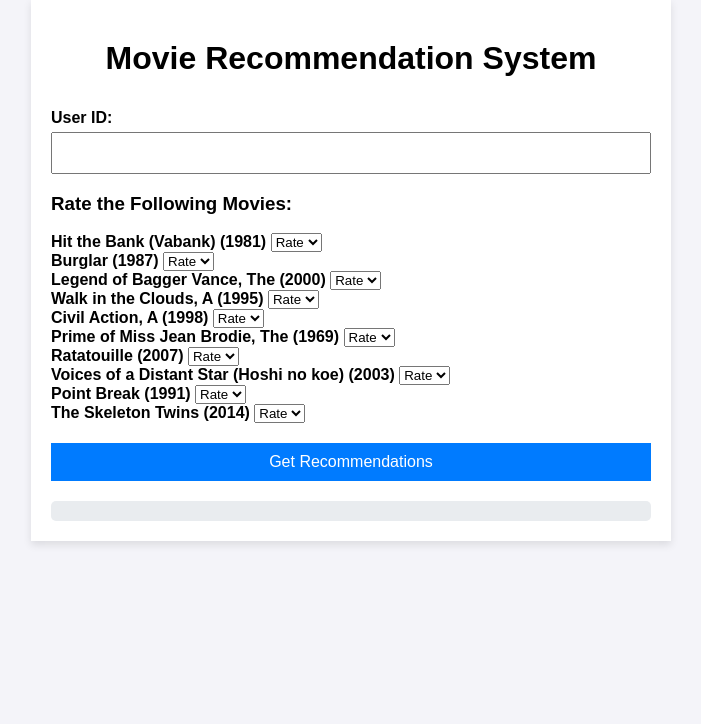
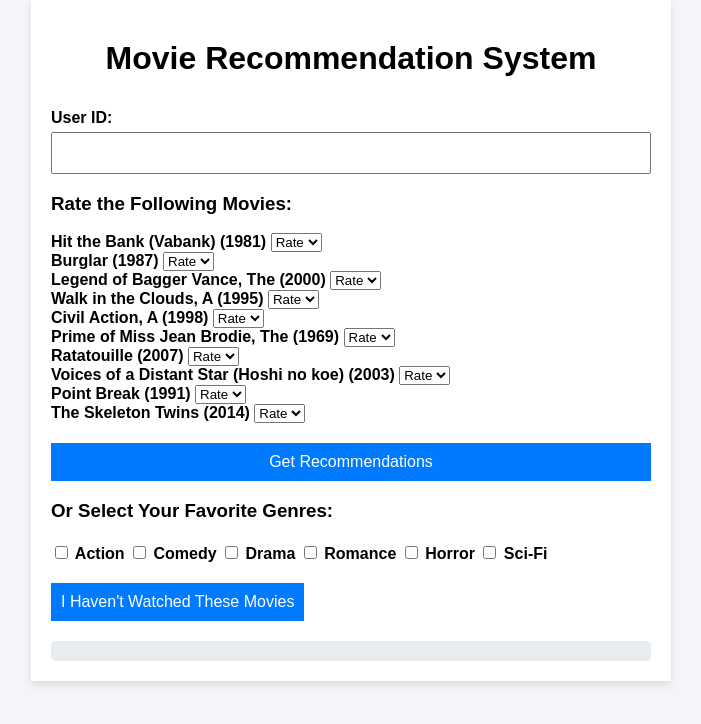
Before and after one commit to omk181-lab/CineMate, a Flask app: page / in a window 1280 px wide. Shown: the part 51-775 px from the top of the page, without its empty margins (289-990 px from the left). Run offline with Flask 3, Linux system fonts and the light colour scheme; parts of the project's set-up code (start-up, migrations or seed data) failed here and were passed over.

Commit message:
Update index.html

```diff
--- a/templates/index.html
+++ b/templates/index.html
@@ -15,7 +15,6 @@
 
             <h3>Rate the Following Movies:</h3>
             <div id="movie-list">
-                <!-- Movie titles with rating inputs -->
                 {% for movie in movies %}
                 <div class="movie">
                     <label>{{ movie['title'] }}</label>
@@ -33,6 +32,20 @@
 
             <button type="submit">Get Recommendations</button>
         </form>
+
+        <div id="genre-selection">
+            <h3>Or Select Your Favorite Genres:</h3>
+            <div>
+                <label><input type="checkbox" name="genre" value="Action"> Action</label>
+                <label><input type="checkbox" name="genre" value="Comedy"> Comedy</label>
+                <label><input type="checkbox" name="genre" value="Drama"> Drama</label>
+                <label><input type="checkbox" name="genre" value="Romance"> Romance</label>
+                <label><input type="checkbox" name="genre" value="Horror"> Horror</label>
+                <label><input type="checkbox" name="genre" value="Sci-Fi"> Sci-Fi</label>
+            </div>
+            <button id="no-movies" type="button">I Haven't Watched These Movies</button>
+        </div>
+
         <div id="recommendations"></div>
     </div>
     <script src="{{ url_for('static', filename='js/script.js') }}"></script>
```
